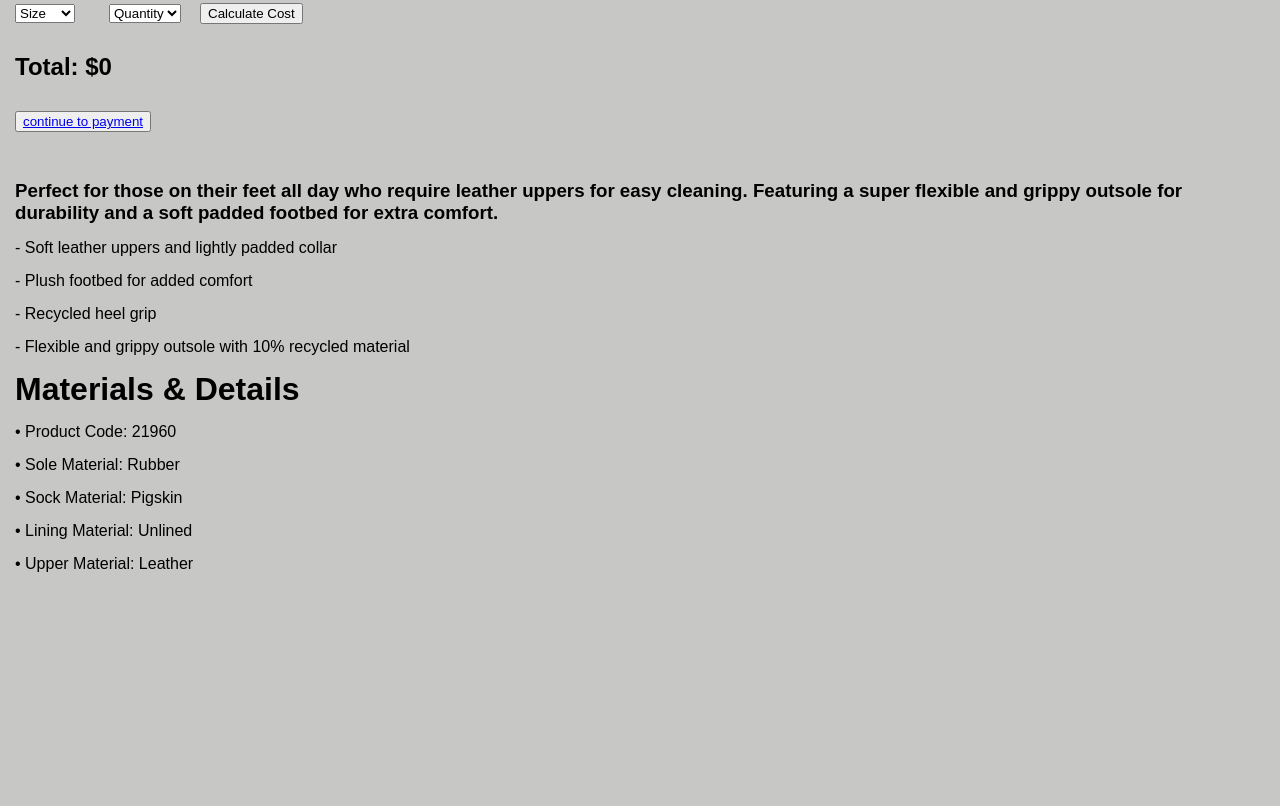
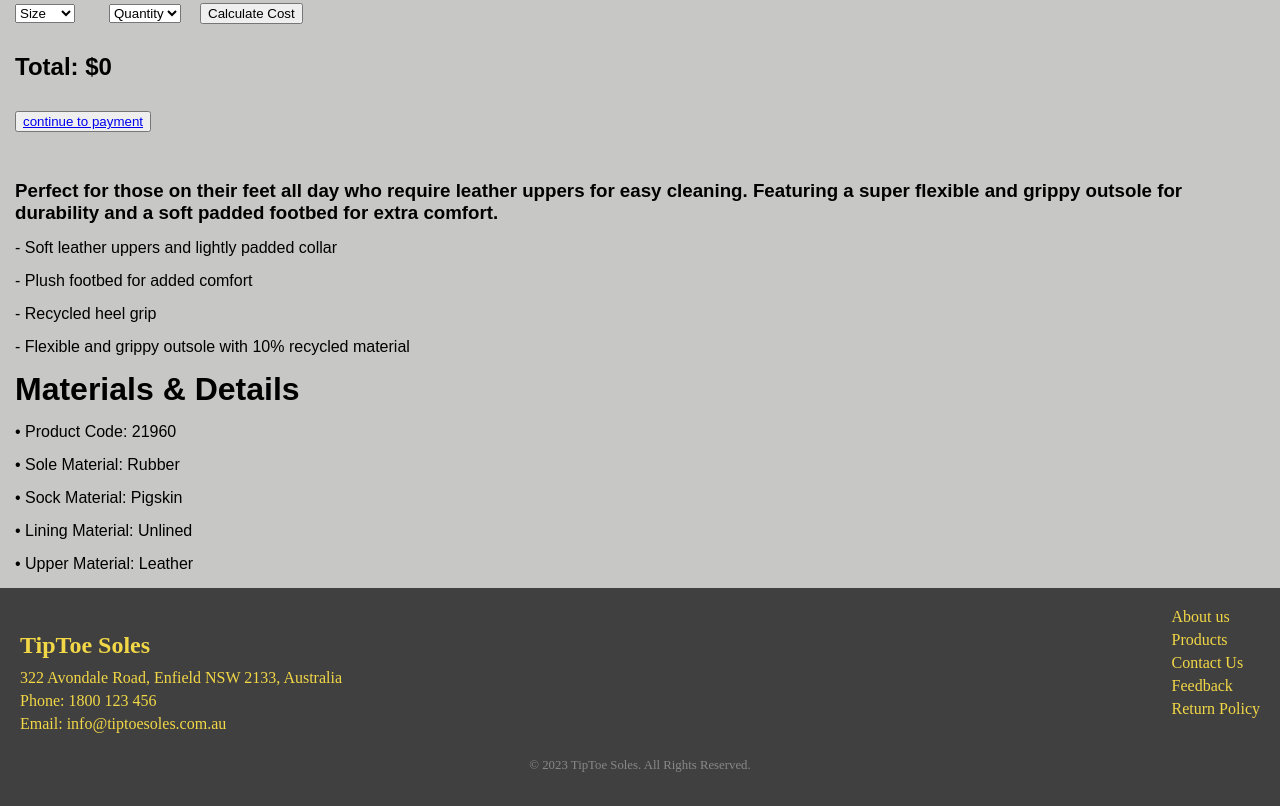
Before and after one commit to Tinych00/TiptoeSoleStore, a plain HTML site: page Heavenly_black.html in a window 1280 px wide. Shown: the part 722-1528 px from the top of the page. Before the commit the page ends 1310 px from the top, so only its background shows below. Drawn offline with Linux system fonts and the light colour scheme.

Commit message:
Update Heavenly_black.html

```diff
--- a/Heavenly_black.html
+++ b/Heavenly_black.html
@@ -3,6 +3,7 @@
 <head>
 <link rel="stylesheet" href="bar.css">
 <link rel="stylesheet" href="space.css">
+  <link rel="stylesheet" href="footer.css">
 <link rel="stylesheet" href="https://cdnjs.cloudflare.com/ajax/libs/font-awesome/4.7.0/css/font-awesome.min.css">
 <title>TipTop Soles</title>
 <meta name="viewport" content="width=device-width, initial-scale=1">
@@ -120,6 +121,26 @@
 <p class="my-paragraph">• Lining Material: Unlined</p>
 <p class="my-paragraph">• Upper Material: Leather</p>
 
-
+<footer>
+  <div class="footer-container">
+    <div class="footer-left">
+      <h3>TipToe Soles</h3>
+      <p>322 Avondale Road, Enfield NSW 2133, Australia</p>
+      <p>Phone: 1800 123 456</p>
+      <p>Email: info@tiptoesoles.com.au</p>
+    </div>
+    <div class="footer-right">
+      <ul class="footer-links">
+        <li><a href="TipToe_soles_about_us.html">About us</a></li>
+        <li><a href="TipToe_soles_products.html">Products</a></li>
+        <li><a href="TipToe_soles_contact.html">Contact Us</a></li>
+        <li><a href="TipToe_soles_feedback_form.html">Feedback</a></li>
+        <li><a href="TipToe_soles_returnp.html">Return Policy</a></li>
+    </div>
+  </div>
+  <div class="footer-bottom">
+    <p>&copy; 2023 TipToe Soles. All Rights Reserved.</p>
+  </div>
+</footer>
 </body>
 </html>
```
